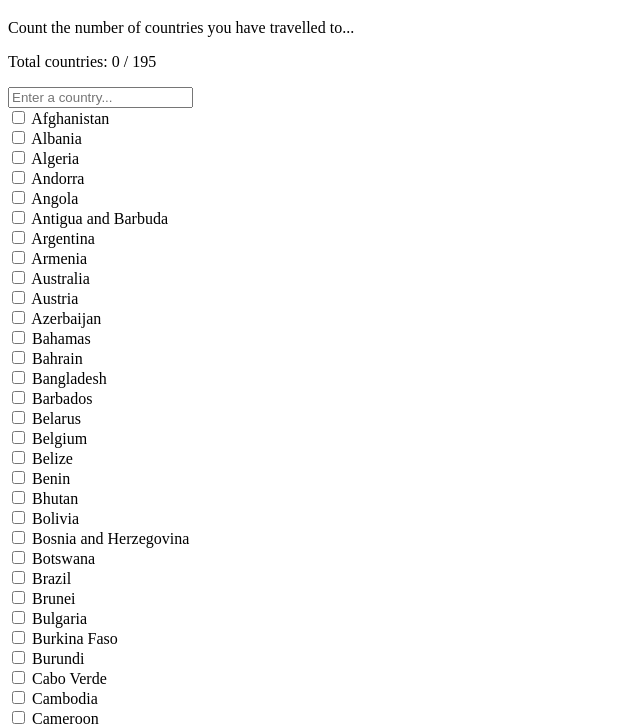
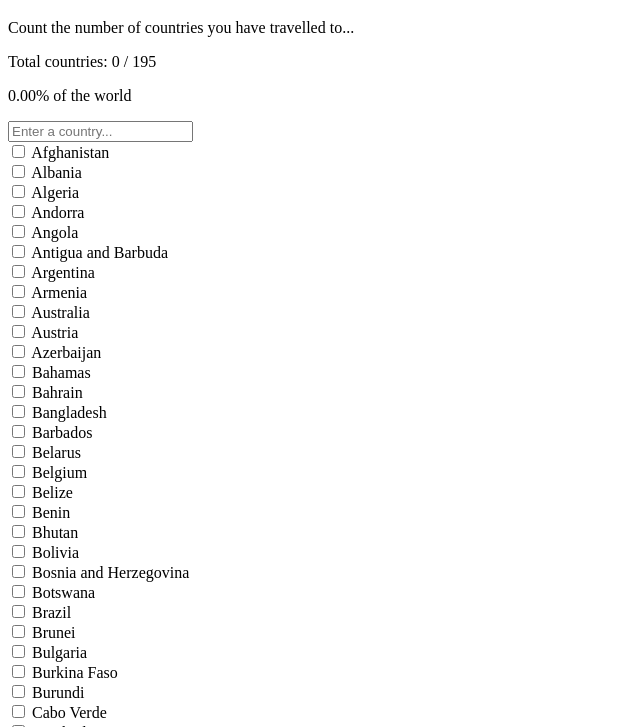
Before and after one commit to fran-mowat/travel-tracker, a plain HTML site: page index.html in a window 1280 px wide. Shown: the part 61-788 px from the top of the page, without its empty margins (0-640 px from the left). Drawn offline with nearby package versions, Linux system fonts and the light colour scheme.

Commit message:
adding percentage tracker

```diff
--- a/index.html
+++ b/index.html
@@ -12,6 +12,7 @@
         <p>Count the number of countries you have travelled to...</p>
 
         <p>Total countries: {{selectedCountries}} / {{countries.length}}</p>
+        <p>{{((selectedCountries / countries.length) * 100).toFixed(2)}}% of the world</p>
 
         <input ng-model="countryFilter" type="text" name="countrySearch" placeholder="Enter a country..." />
 
```
